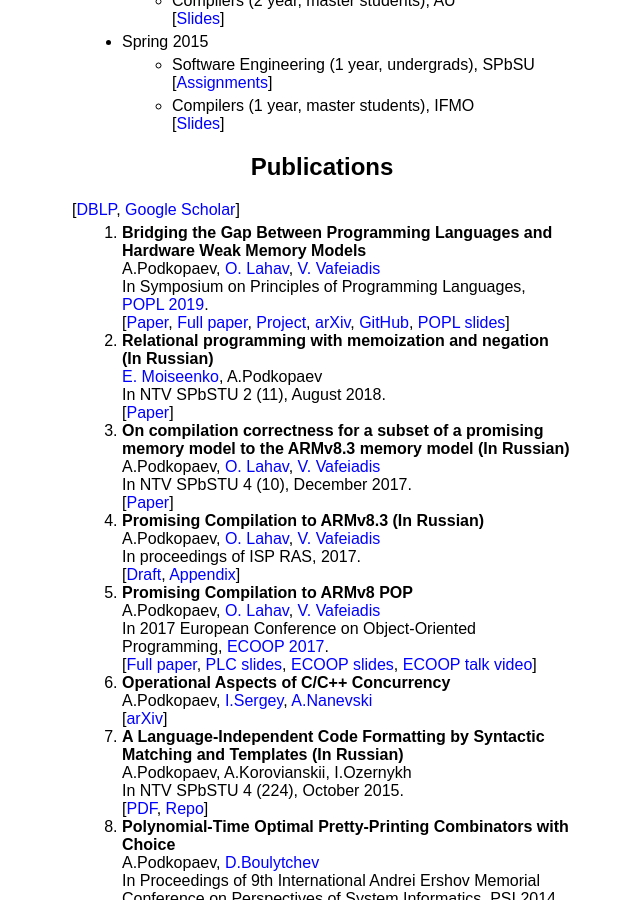
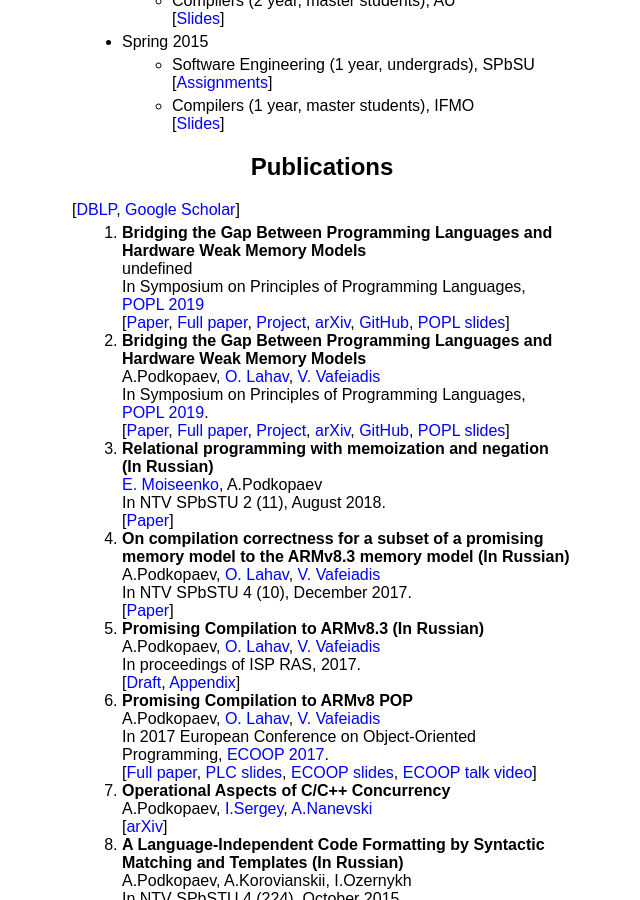
Before and after one commit to anlun/anlun.github.io, a Jekyll site: the page built from index.html, in a window 1280 px wide and 900 px high, scrolled down 904 px. Shown: the whole window, without its empty margins (318-958 px from the left). Built offline with Jekyll 4.4.1, drawn with Linux system fonts in a browser that asks for light colours; some web fonts are replaced; some of the changed lines change nothing that is shown.

Commit message:
Working on paper representation

```diff
--- a/index.html
+++ b/index.html
@@ -11,20 +11,91 @@ Podkopaev.emailme = function (text) {
       document.write('<a href="mai'+'lto:' + 'a' + 'nton' + '@pod' + 'kopa' + 'ev' + '.ne' + 't">'+text+'</a>');
 };
 
-function ghURLstring (suffix, name) {
-    return '<a href="https://github.com/anlun/anlun.github.io/raw/master/' + suffix + '">' + name + '</a>';
+function ghURLstring (suffix) {
+    return 'https://github.com/anlun/anlun.github.io/raw/master/' + suffix;
 };
 
 function ghURL (suffix, name) {
-    document.write(ghURLstring(suffix, name));
+    document.write('<a href="' + ghURLstring(suffix) + '">' + name + '</a>');
 };
 
+var authors = {
+    "A. Podkopaev" : { "surname" : "Podkopaev",
+                       "short"   : "A. Podkopaev",
+                       "url"     : ""
+                     },
+    "O. Lahav"     : { "surname" : "Lahav",
+                       "name"    : "Ori",
+                       "url"     : "http://www.cs.tau.ac.il/~orilahav/"
+                     },
+    "V. Vafeiadis" : { "surname" : "Vafeiadis",
+                       "name"    : "Viktor",
+                       "url"     : "https://people.mpi-sws.org/~viktor/"
+                     }
+};
+function authorString (fname) {
+    if (authors[fname]["url"] == "") {
+        return fname
+    }
+    return '<a href="' + authors[fname]["url"] + '">' + fname + '</a>';
+}
+
+function author (fname) {
+    document.write(authorString(fname));
+};
 
 function lahav () {
-    document.write('<a href="http://www.cs.tau.ac.il/~orilahav/">O. Lahav</a>');
+    document.write(author("O. Lahav"));
 }
-function vafeiadis() {
-    document.write('<a href="https://people.mpi-sws.org/~viktor/">V. Vafeiadis</a>');
+function vafeiadis () {
+    document.write(author("V. Vafeiadis"));
+}
+
+var papers = [
+    { "title" : "Bridging the Gap Between Programming Languages and Hardware Weak Memory Models",
+      "authors" : ["A. Podkopaev", "O. Lahav", "V. Vafeiadis"],
+      "venue" : "POPL'19",
+      "full venue" : 'Symposium on Principles of Programming Languages, <a href="https://popl19.sigplan.org/">POPL 2019</a>',
+      "links" :
+        { 'Paper'       : 'https://plv.mpi-sws.org/imm/paper.pdf',
+          'Full paper'  : 'https://plv.mpi-sws.org/imm/Podkopaev-al-POPL19_full.pdf',
+          'Project'     : 'https://plv.mpi-sws.org/imm',
+          'arXiv'       : 'https://arxiv.org/abs/1807.07892',
+          'GitHub'      : 'https://github.com/weakmemory/imm',
+          'POPL slides' : ghURLstring("slides/Podkopaev-al-POPL19-slides.pdf")
+        }
+    }
+];
+
+function paperReprString (paperObj) {
+    var authors = paperObj["authors"].map(authorString).reduce(
+        function (acc, value) {
+            acc += ", " + value;
+        });
+
+    var links = "";
+    for (link in paperObj["links"]) {
+        if (links != "") {
+            links += ", ";
+        }
+        links += "<a href=" + paperObj["links"][link] + ">" + link + "</a>";
+    }
+    if (links != "") {
+        links = "<br />" + "[" + links + "]"
+    }
+
+    return "<li>" +
+           "<b>" + paperObj["title"] + "</b>" +
+           "<br />" +
+           authors +
+           "<br />" +
+           "In " + paperObj["full venue"] +
+           links +
+           "</li>";
+}
+
+function paperRepr (paperObj) {
+    document.write(paperReprString(paperObj));
 }
 </script>
 
@@ -124,11 +195,14 @@ Curriculum vitæ: [<a href="cv">HTML</a>]
   [<a href="http://dblp.uni-trier.de/pers/hd/p/Podkopaev:Anton">DBLP</a>,
    <a href="https://scholar.google.ru/citations?user=dAfcyZ0AAAAJ">Google Scholar</a>]
   <ol>
+    <script>
+      papers.forEach(paperRepr);
+    </script>
     <li> <b>
         Bridging the Gap Between Programming Languages and Hardware Weak Memory Models
       </b>
          <br />
-         A.Podkopaev, <script>lahav();</script>, <script>vafeiadis();</script>
+         A.Podkopaev, <script>author("O. Lahav");</script>, <script>author("V. Vafeiadis");</script>
          <br />
          In Symposium on Principles of Programming Languages, <a href="https://popl19.sigplan.org/">POPL 2019</a>.
          <br />
@@ -154,7 +228,7 @@ Curriculum vitæ: [<a href="cv">HTML</a>]
         On compilation correctness for a subset of a promising memory model to the ARMv8.3 memory model (In Russian)
       </b>
          <br />
-         A.Podkopaev, <script>lahav();</script>, <script>vafeiadis();</script>
+         A.Podkopaev, <script>author("O. Lahav");</script>, <script>author("V. Vafeiadis");</script>
          <br />
          In NTV SPbSTU 4 (10), December 2017.
          <br />
@@ -162,7 +236,7 @@ Curriculum vitæ: [<a href="cv">HTML</a>]
     </li>
     <li> <b>Promising Compilation to ARMv8.3 (In Russian)</b>
          <br />
-         A.Podkopaev, <script>lahav();</script>, <script>vafeiadis();</script>
+         A.Podkopaev, <script>author("O. Lahav");</script>, <script>author("V. Vafeiadis");</script>
          <br />
          In proceedings of ISP RAS, 2017.
          <br />
@@ -171,7 +245,7 @@ Curriculum vitæ: [<a href="cv">HTML</a>]
     </li>
     <li> <b>Promising Compilation to ARMv8 POP</b>
          <br />
-         A.Podkopaev, <script>lahav();</script>, <script>vafeiadis();</script>
+         A.Podkopaev, <script>author("O. Lahav");</script>, <script>author("V. Vafeiadis");</script>
          <br />
          In 2017 European Conference on Object-Oriented Programming,
          <a href="http://2017.ecoop.org">ECOOP 2017</a>.
@@ -223,7 +297,7 @@ Curriculum vitæ: [<a href="cv">HTML</a>]
   <ol>
     <li> <b>Promising compilation to {x86, Power, ARM}</b>
          <br />
-         A.Podkopaev (based on work of D. Dreyer, C.-K. Hur,  J. Kang, <script>lahav();</script>, A. Podkopaev, <script>vafeiadis();</script>)
+         A.Podkopaev (based on work of D. Dreyer, C.-K. Hur,  J. Kang, <script>author("O. Lahav");</script>, A. Podkopaev, <script>author("V. Vafeiadis");</script>)
          <br />
          [<a href="https://drive.google.com/file/d/0B3UPtzTx9FB1MTFEbEg5bnIzZ2s/view?usp=sharing">Slides</a>]
     </li>
```
